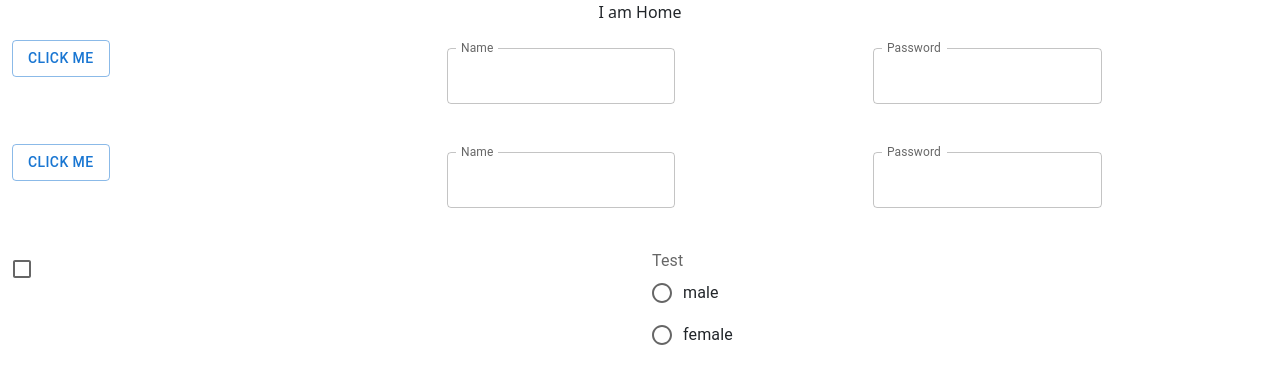
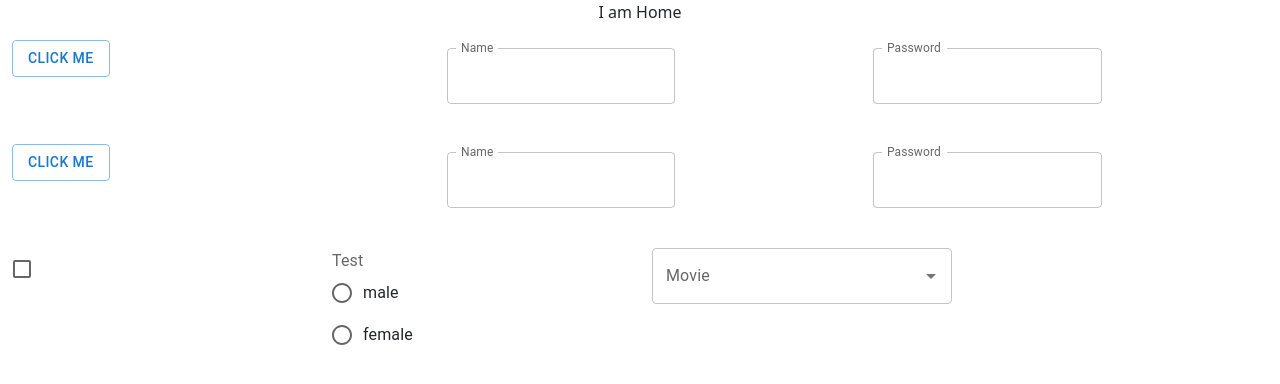
Before and after one commit to Mohsinali0786/selfMade-components, a React (Create React App) app: page / in a window 1280 px wide. Shown: the top 384 px of the page. Built offline with nearby package versions, Linux system fonts and the light colour scheme.

Commit message:
added working

```diff
--- a/src/components/dynamicForm.jsx
+++ b/src/components/dynamicForm.jsx
@@ -6,6 +6,7 @@ import Row from 'react-bootstrap/Row';
 import Col from 'react-bootstrap/Col';
 import CustomCheckbox from "./checkbox";
 import {CustomRadioButtons} from "./radioButtons";
+import { ComboBox } from "./autocomplete";
 
 
 export function DynamicForm({type , formElements}){
@@ -91,6 +92,24 @@ export function DynamicForm({type , formElements}){
                                         />
                                     </Col>
                                     :
+                                    x.elementType == 'autocomplete' ?
+                                    <Col md={x.columns} className="my-3 mtext-left">
+                                        <ComboBox
+                                            autoHighlight={x.autoHighlight}
+                                            autoSelect={x.autoSelect}
+                                            className={x.className}
+                                            clearOnEscape={x.clearOnEscape}
+                                            disableClearable={x.disableClearable}
+                                            disabled={x.disabled}
+                                            fullWidth={x.fullWidth}
+                                            multiple={x.multiple}
+                                            onChange={x.onChange}
+                                            label={x.label}
+                                            datasource={x.datasource}
+                                        />
+                                    </Col>
+
+                                    :
                                     null
                                 )
                             })
@@ -160,16 +179,24 @@ export function TestDynamicForm(){
 
         },
         {
-            column:3,
+            columns:3,
             elementType:'checkbox',
             label:'Test'
         },
         {
-            column:3,
+            columns:3,
             elementType:'radiobutton',
             label:'Test',
             datasource:[{id:1,name:'male'},{id:2,name:'female'},]
-        }
+        },
+        {
+            columns:3,
+            elementType:'autocomplete',
+            label:'Test',
+            datasource:[  { name: 'The Shawshank Redemption', id: 1994 },
+            { name: 'The Godfather', id: 1972 },],
+
+        },
     ]
     return(
         <>
```
